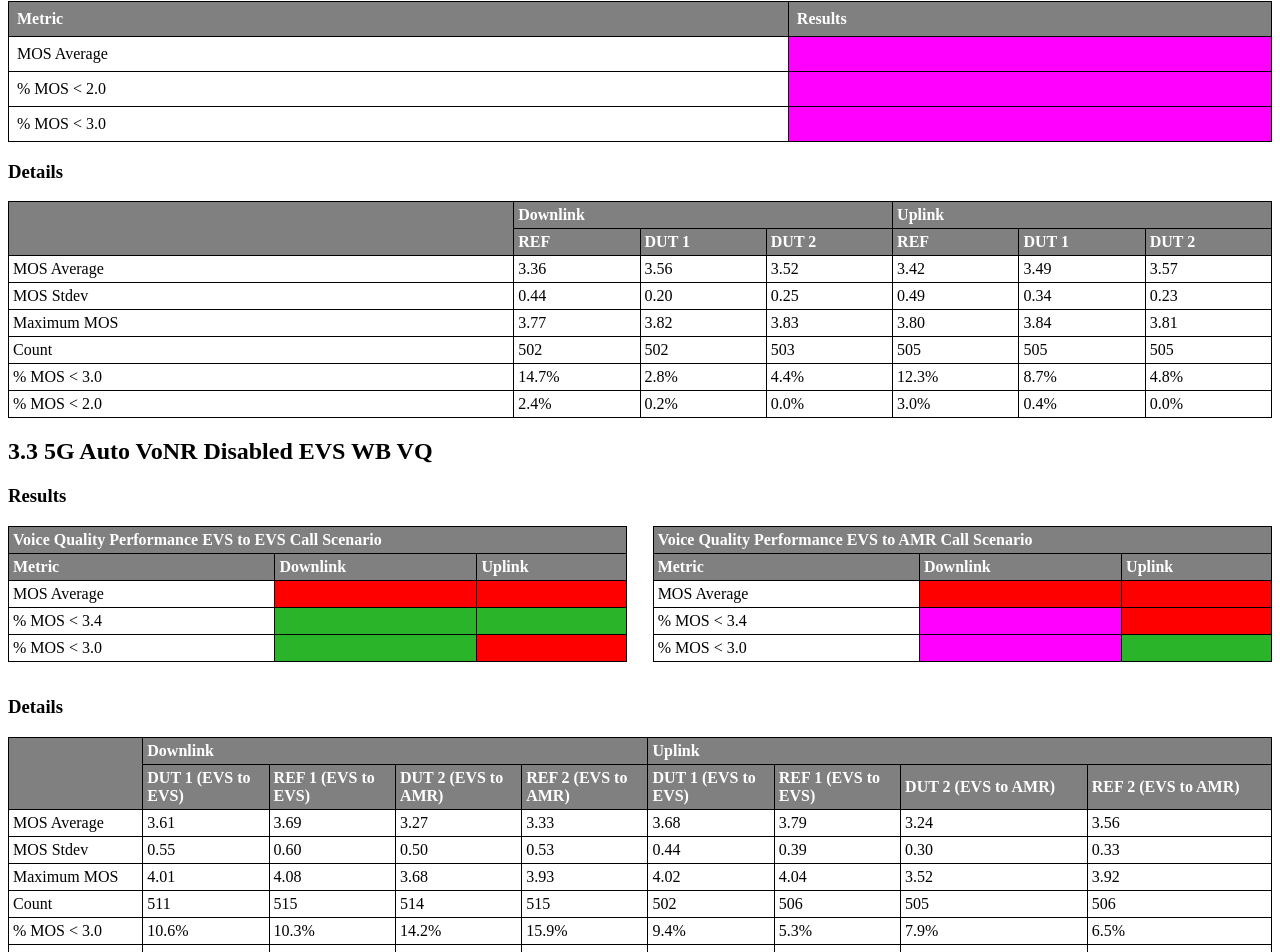
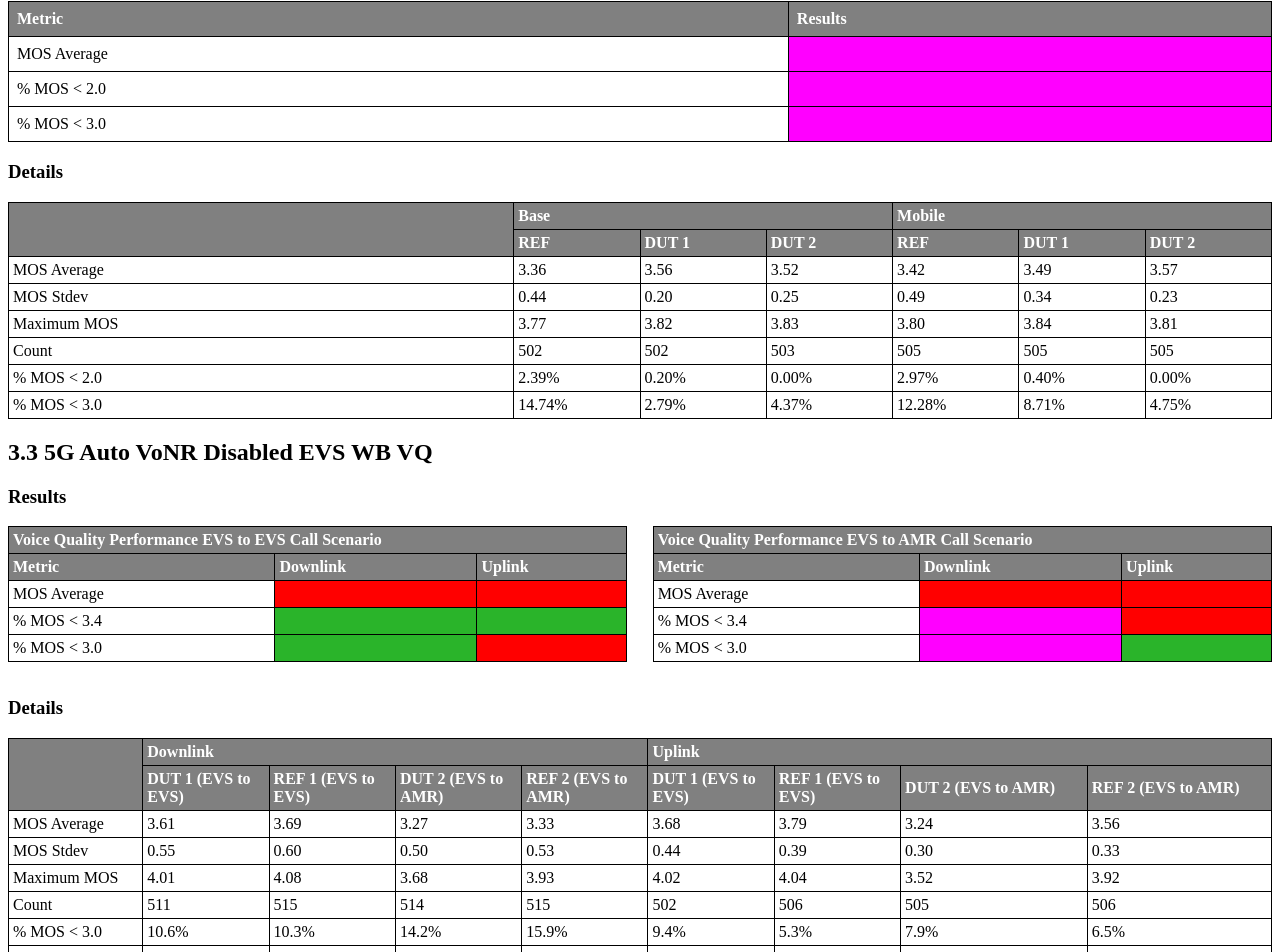
Before and after one commit to LiJieSu0/Fit4Launch_Report, a React (Create React App) app in the folder report-generator-app/: page / in a window 1280 px wide. Shown: the part 755-1707 px from the top of the page. Built offline with nearby package versions, Linux system fonts and the light colour scheme; what chartjs-plugin-datalabels would draw is missing.

Commit message:
modify vqAmrWb dynamic load data

```diff
--- a/report-generator-app/src/ReportDetails/VoiceQuality/VqCases/VqAmrWbVq.js
+++ b/report-generator-app/src/ReportDetails/VoiceQuality/VqCases/VqAmrWbVq.js
@@ -1,41 +1,79 @@
-import React from 'react';
+import React, { useContext } from 'react';
+import { ReportContext } from '../../../Contexts/ReportContext';
 import '../../../StyleScript/Restricted_Report_Style.css';
+
+const getFormattedValue = (data, path, isPercentage = false, decimals = 2) => {
+  let value = data;
+  for (const key of path) {
+    if (value && typeof value === 'object' && key in value) {
+      value = value[key];
+    } else {
+      return 'N/A';
+    }
+  }
+  if (typeof value === 'number') {
+    if (isPercentage) {
+      return `${(value).toFixed(decimals)}%`;
+    }
+    return value.toFixed(decimals);
+  }
+  return value;
+};
+
+const VqAmrWbVq = () => {
+  const { reportData } = useContext(ReportContext);
+
+  if (!reportData || !reportData.voiceQuality || !reportData.voiceQuality["Voice Quality"]) {
+    return <div>Loading voice quality data...</div>;
+  }
+
+  const amrWbKey = "5G Auto VoNR Enabled AMR WB VQ";
+  const amrWbDataPath = reportData.voiceQuality["Voice Quality"][amrWbKey];
+
+  if (!amrWbDataPath) {
+    return <div>Loading {amrWbKey} data...</div>;
+  }
+
+  const getAmrWbValue = (category, device, stat, isPercentage = false, decimals = 2) => {
+    const path = [category, `vonr enable amr wb ${device} ${category.toLowerCase()}`, stat];
+    return getFormattedValue(amrWbDataPath, path, isPercentage, decimals);
+  };
 
   const vqTableData2 = [
     {
       metric: "MOS Average",
-    mobile: { ref: "3.36", dut1: "3.56", dut2: "3.52" },
-    base: { ref: "3.42", dut1: "3.49", dut2: "3.57" },
+      base: { ref: getAmrWbValue("Base", "REF", "MOS Average"), dut1: getAmrWbValue("Base", "DUT1", "MOS Average"), dut2: getAmrWbValue("Base", "DUT2", "MOS Average") },
+      mobile: { ref: getAmrWbValue("Mobile", "REF", "MOS Average"), dut1: getAmrWbValue("Mobile", "DUT1", "MOS Average"), dut2: getAmrWbValue("Mobile", "DUT2", "MOS Average") },
       highlight: true
     },
     {
       metric: "MOS Stdev",
-    mobile: { ref: "0.44", dut1: "0.20", dut2: "0.25" },
-    base: { ref: "0.49", dut1: "0.34", dut2: "0.23" },
+      base: { ref: getAmrWbValue("Base", "REF", "MOS Stdev"), dut1: getAmrWbValue("Base", "DUT1", "MOS Stdev"), dut2: getAmrWbValue("Base", "DUT2", "MOS Stdev") },
+      mobile: { ref: getAmrWbValue("Mobile", "REF", "MOS Stdev"), dut1: getAmrWbValue("Mobile", "DUT1", "MOS Stdev"), dut2: getAmrWbValue("Mobile", "DUT2", "MOS Stdev") },
       highlight: false
     },
     {
       metric: "Maximum MOS",
-    mobile: { ref: "3.77", dut1: "3.82", dut2: "3.83" },
-    base: { ref: "3.80", dut1: "3.84", dut2: "3.81" },
+      base: { ref: getAmrWbValue("Base", "REF", "Maximum MOS"), dut1: getAmrWbValue("Base", "DUT1", "Maximum MOS"), dut2: getAmrWbValue("Base", "DUT2", "Maximum MOS") },
+      mobile: { ref: getAmrWbValue("Mobile", "REF", "Maximum MOS"), dut1: getAmrWbValue("Mobile", "DUT1", "Maximum MOS"), dut2: getAmrWbValue("Mobile", "DUT2", "Maximum MOS") },
       highlight: false
     },
     {
       metric: "Count",
-    mobile: { ref: "502", dut1: "502", dut2: "503" },
-    base: { ref: "505", dut1: "505", dut2: "505" },
+      base: { ref: getAmrWbValue("Base", "REF", "Counts", false, 0), dut1: getAmrWbValue("Base", "DUT1", "Counts", false, 0), dut2: getAmrWbValue("Base", "DUT2", "Counts", false, 0) },
+      mobile: { ref: getAmrWbValue("Mobile", "REF", "Counts", false, 0), dut1: getAmrWbValue("Mobile", "DUT1", "Counts", false, 0), dut2: getAmrWbValue("Mobile", "DUT2", "Counts", false, 0) },
       highlight: false
     },
     {
-    metric: "% MOS < 3.0",
-    mobile: { ref: "14.7%", dut1: "2.8%", dut2: "4.4%" },
-    base: { ref: "12.3%", dut1: "8.7%", dut2: "4.8%" },
+      metric: "% MOS < 2.0",
+      base: { ref: getAmrWbValue("Base", "REF", "% MOS < 2.0", true, 2), dut1: getAmrWbValue("Base", "DUT1", "% MOS < 2.0", true, 2), dut2: getAmrWbValue("Base", "DUT2", "% MOS < 2.0", true, 2) },
+      mobile: { ref: getAmrWbValue("Mobile", "REF", "% MOS < 2.0", true, 2), dut1: getAmrWbValue("Mobile", "DUT1", "% MOS < 2.0", true, 2), dut2: getAmrWbValue("Mobile", "DUT2", "% MOS < 2.0", true, 2) },
       highlight: true
     },
     {
-    metric: "% MOS < 2.0",
-    mobile: { ref: "2.4%", dut1: "0.2%", dut2: "0.0%" },
-    base: { ref: "3.0%", dut1: "0.4%", dut2: "0.0%" },
+      metric: "% MOS < 3.0",
+      base: { ref: getAmrWbValue("Base", "REF", "% MOS < 3.0", true, 2), dut1: getAmrWbValue("Base", "DUT1", "% MOS < 3.0", true, 2), dut2: getAmrWbValue("Base", "DUT2", "% MOS < 3.0", true, 2) },
+      mobile: { ref: getAmrWbValue("Mobile", "REF", "% MOS < 3.0", true, 2), dut1: getAmrWbValue("Mobile", "DUT1", "% MOS < 3.0", true, 2), dut2: getAmrWbValue("Mobile", "DUT2", "% MOS < 3.0", true, 2) },
       highlight: true
     }
   ];
@@ -44,22 +82,21 @@ const vqTableData2 = [
   const vqTableData3 = [
     {
       metric: "MOS Average",
-    results: "3.56",
+      results: getAmrWbValue("Mobile", "DUT1", "MOS Average"),
       highlightClass: "performance-excellent-bg"
     },
     {
       metric: "% MOS < 2.0",
-    results: "0.2%",
+      results: getAmrWbValue("Mobile", "DUT1", "% MOS < 2.0", true, 2),
       highlightClass: "performance-excellent-bg"
     },
     {
       metric: "% MOS < 3.0",
-    results: "2.8%",
+      results: getAmrWbValue("Mobile", "DUT1", "% MOS < 3.0", true, 2),
       highlightClass: "performance-excellent-bg"
     }
   ];
 
-const VqAmrWbVq = () => {
   return (
     <div className="page-content">
       <h2>3.2 5G Auto VoNR Enabled AMR WB VQ</h2>
@@ -84,11 +121,9 @@ const VqAmrWbVq = () => {
       <table className="general-table-style vq-details-table">
         <thead>
           <tr>
-          </tr>
-          <tr>
             <th rowSpan="2"></th>
-            <th colSpan="3">Downlink</th>
-            <th colSpan="3">Uplink</th>
+            <th colSpan="3">Base</th>
+            <th colSpan="3">Mobile</th>
           </tr>
           <tr>
             <th>REF</th>
@@ -103,12 +138,12 @@ const VqAmrWbVq = () => {
           {vqTableData2.map((row, index) => (
             <tr key={index} className={row.highlight ? 'highlight-row' : ''}>
               <td>{row.metric}</td>
+              <td>{row.base.ref}</td>
+              <td>{row.base.dut1}</td>
+              <td>{row.base.dut2}</td>
               <td>{row.mobile.ref}</td>
               <td>{row.mobile.dut1}</td>
               <td>{row.mobile.dut2}</td>
-              <td>{row.base.ref}</td>
-              <td>{row.base.dut1}</td>
-              <td>{row.base.dut2}</td>
             </tr>
           ))}
         </tbody>
```
Lines whose indentation alone changed are shown as unchanged.
